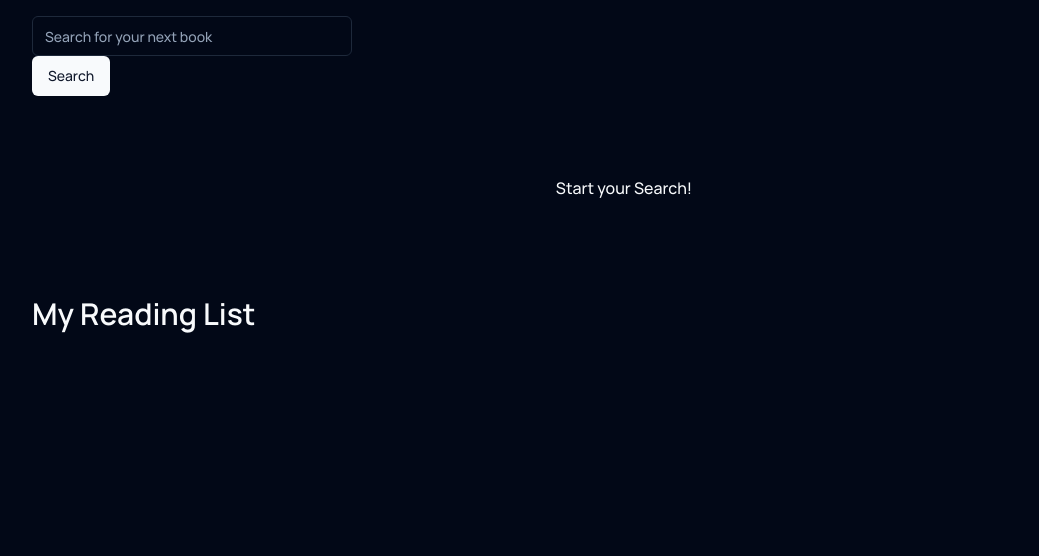
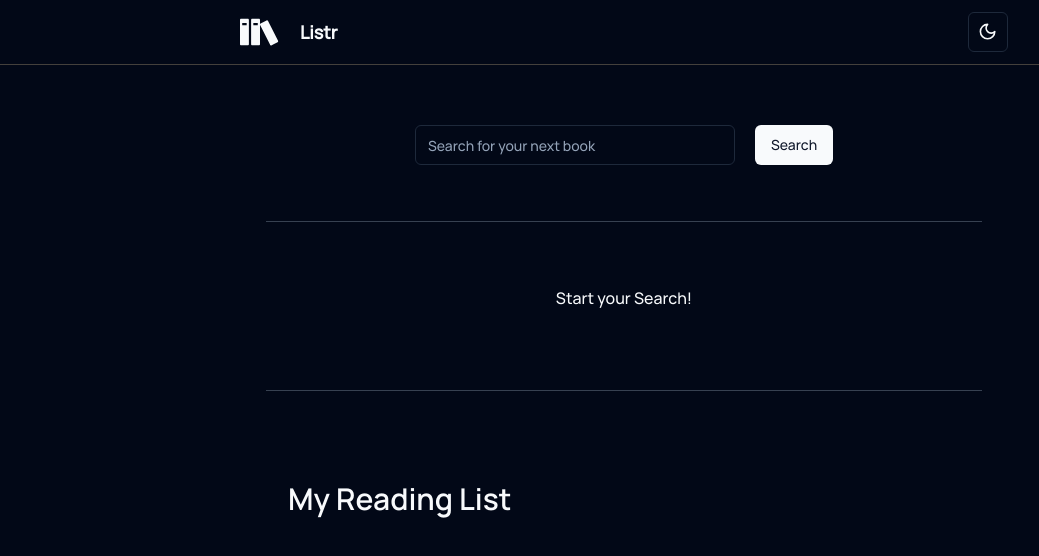
Before and after one commit to maneesha14w/listr, a React (Vite) app: page / in a window 1280 px wide. Shown: the top 556 px of the page, without its empty margins (16-1055 px from the left). Built offline with nearby package versions, Linux system fonts and the light colour scheme.

Commit message:
chore: added styling for search and table.

```diff
--- a/package.json
+++ b/package.json
@@ -18,6 +18,7 @@
     "lucide-react": "^0.323.0",
     "react": "^18.2.0",
     "react-dom": "^18.2.0",
+    "react-icons": "^5.0.1",
     "tailwind-merge": "^2.2.1",
     "tailwindcss-animate": "^1.0.7",
     "zustand": "^4.5.0"
--- a/src/App.tsx
+++ b/src/App.tsx
@@ -4,6 +4,7 @@ import { BookList } from "./components/BookList"
 import { useStore } from "./store"
 import "./App.css" // Import app.css
 import { ThemeProvider } from "./components/theme-provider"
+import { Layout } from "./components/ui/Layout"
 
 const App = () => {
 	const { loadBooksFromLocalStorage } = useStore((state) => state)
@@ -12,10 +13,12 @@ const App = () => {
 	}, [loadBooksFromLocalStorage])
 	return (
 		<ThemeProvider defaultTheme="dark" storageKey="vite-ui-theme">
-			<div className="container mx-auto">
-				<BookSearch />
-				<BookList />
-			</div>
+			<Layout>
+				<div className="container mx-auto">
+					<BookSearch />
+					<BookList />
+				</div>
+			</Layout>
 		</ThemeProvider>
 	)
 }
--- a/src/components/BookList.tsx
+++ b/src/components/BookList.tsx
@@ -72,9 +72,9 @@ export const BookList = () => {
 					<Button
 						variant="outline"
 						onClick={() => {
-							moveToList(book, "toRead")
+							moveToList(book, "saved")
 						}}
-						disabled={btnType === "toRead"}
+						disabled={btnType === "saved"}
 					>
 						Saved
 					</Button>
@@ -133,7 +133,7 @@ export const BookList = () => {
 	}
 
 	return (
-		<div className="space-y-8 p-4">
+		<div className="mt-20 space-y-8 p-4">
 			<h2 className="mb-4 text-3xl font-bold">My Reading List</h2>
 			<DragDropContext onDragEnd={onDragEnd}>
 				{books.filter((book) => book.status === "reading").length > 0 && (
@@ -144,10 +144,10 @@ export const BookList = () => {
 				)}
 			</DragDropContext>
 			<DragDropContext onDragEnd={onDragEnd}>
-				{books.filter((book) => book.status === "toRead").length > 0 && (
+				{books.filter((book) => book.status === "saved").length > 0 && (
 					<>
 						<h3 className="mb-2 text-xl font-semibold">To Read</h3>
-						<div>{renderDraggableBookList("toRead")}</div>
+						<div>{renderDraggableBookList("saved")}</div>
 					</>
 				)}
 			</DragDropContext>
--- a/src/components/BookSearch.tsx
+++ b/src/components/BookSearch.tsx
@@ -10,7 +10,7 @@ import {
 	TableRow,
 } from "@/components/ui/table"
 import { Book, useStore } from "@/store"
-import { ModeToggle } from "./ui/mode-toggle"
+import { AiOutlineLoading3Quarters } from "react-icons/ai"
 
 export const BookSearch = () => {
 	const { books, addBook } = useStore((state) => state)
@@ -75,8 +75,10 @@ export const BookSearch = () => {
 
 	// JSX structure for rendering the component
 	return (
-		<div className=" p-4">
-			<div className="sm:max-w-xs">
+		<div className="-m-1.5 mt-5 overflow-x-auto">
+			<div className="sm:dark: sm:dark:background  sm:divide-y sm:divide-gray-200 sm:rounded-2xl sm:dark:divide-gray-700 sm:dark:border-gray-700">
+				<div className="col flex flex-col items-center justify-center gap-5 pb-10 sm:flex-row">
+					<div className=" relative w-full sm:max-w-xs">
 						<Input
 							type="text"
 							value={query}
@@ -86,21 +88,30 @@ export const BookSearch = () => {
 						/>
 					</div>
 					<Button
+						className="max-sm:w-full sm:max-w-xs"
 						onClick={() => {
 							searchBooks()
 						}}
 						disabled={isLoading ? true : false}
 					>
-				{isLoading ? "Searching" : "Search"}
+						{isLoading ? (
+							<>
+								<AiOutlineLoading3Quarters className="mr-2 h-4 w-4 animate-spin" />
+								Searching..
+							</>
+						) : (
+							"Search"
+						)}
 					</Button>
-			<div className="mt-2">
+				</div>
+				{/* <div className="mt-2">
 					{totalResults > 0 && (
 						<p className="text-sm">
 							Showing {startIndex} - {endIndex} out of {totalResults} results
 						</p>
 					)}
-			</div>
-			<div className="mt-4 max-h-64 overflow-auto">
+				</div> */}
+				<div className="mb-4 mt-4 max-h-64 overflow-auto">
 					{query.length > 0 && result.length > 0 ? (
 						<Table>
 							<TableHeader>
@@ -129,7 +140,7 @@ export const BookSearch = () => {
 														author_name: book.author_name,
 														first_publish_year: book.first_publish_year,
 														number_of_pages_median: book.number_of_pages_median,
-													status: "toRead",
+														status: "saved",
 													})
 												}}
 												disabled={books.some((b) => b.key === book.key)}
@@ -142,7 +153,7 @@ export const BookSearch = () => {
 							</TableBody>
 						</Table>
 					) : (
-					<div className="flex max-h-60 items-center justify-center p-16">
+						<div className=" flex max-h-60 items-center justify-center p-16">
 							Start your Search!
 						</div>
 					)}
@@ -172,5 +183,6 @@ export const BookSearch = () => {
 					<div></div>
 				)}
 			</div>
+		</div>
 	)
 }
--- /dev/null
+++ b/src/components/Navbar.tsx
@@ -0,0 +1,31 @@
+import { ImBooks } from "react-icons/im"
+import { ModeToggle } from "./ui/mode-toggle"
+
+// A navbar component that will be used to house app-wide navigation and settings
+export function Navbar() {
+	return (
+		<header className="sticky top-0 z-50 w-full border-b bg-background dark:border-stone-700">
+			<div className="flex h-16 items-center px-10 sm:px-16 lg:px-44">
+				<div className="mx-auto w-full max-w-3xl space-y-20">
+					<div className="flex justify-between">
+						<div className="flex flex-1 items-center justify-start">
+							{/* Link and site name/icon */}
+							<a
+								className="inline-flex h-10 items-center justify-center text-nowrap text-lg font-bold"
+								href="/"
+							>
+								<ImBooks className="size-full" />
+								<span className="ml-5 max-sm:hidden">Listr</span>
+							</a>
+						</div>
+						<div className="flex flex-1 items-center justify-end">
+							<div className="flex items-center space-x-1">
+								<ModeToggle></ModeToggle>
+							</div>
+						</div>
+					</div>
+				</div>
+			</div>
+		</header>
+	)
+}
--- /dev/null
+++ b/src/components/ui/Layout.tsx
@@ -0,0 +1,11 @@
+import { Navbar } from "../Navbar"
+export const Layout = ({ children }: { children: React.ReactNode }) => {
+	return (
+		<div className="relative min-h-screen bg-background">
+			<Navbar />
+			<main className="p-10 sm:px-16 lg:px-44">
+				<div className="mx-auto max-w-3xl space-y-20">{children}</div>
+			</main>
+		</div>
+	)
+}
--- a/src/store.ts
+++ b/src/store.ts
@@ -6,7 +6,7 @@ export type Book = {
 	author_name: string[]
 	first_publish_year: string
 	number_of_pages_median: string | null
-	status: "complete" | "reading" | "toRead"
+	status: "complete" | "reading" | "saved"
 }
 
 interface BookState {
@@ -31,7 +31,7 @@ export const useStore = create<BookStore>((set) => ({
 		set((state: BookState) => {
 			const updatedBooks = [
 				...state.books,
-				{ ...newBook, status: newBook.status as "toRead" },
+				{ ...newBook, status: newBook.status as "saved" },
 			]
 			localStorage.setItem("readingList", JSON.stringify(updatedBooks))
 			return { books: updatedBooks }
```
Also changed, not shown: src/components/droppable.ts (deleted), 1 other file (tests, documents, lock files or other folders). Lines whose indentation alone changed are shown as unchanged.
